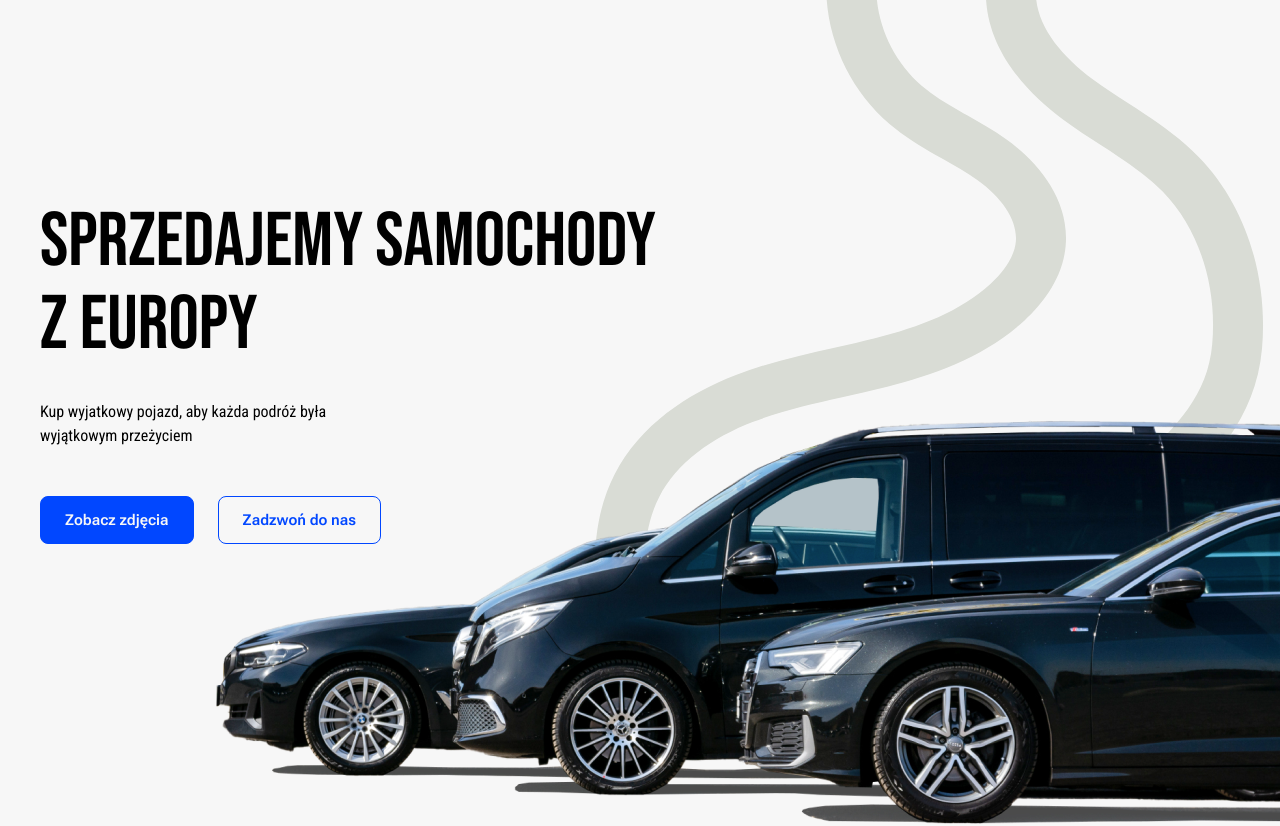
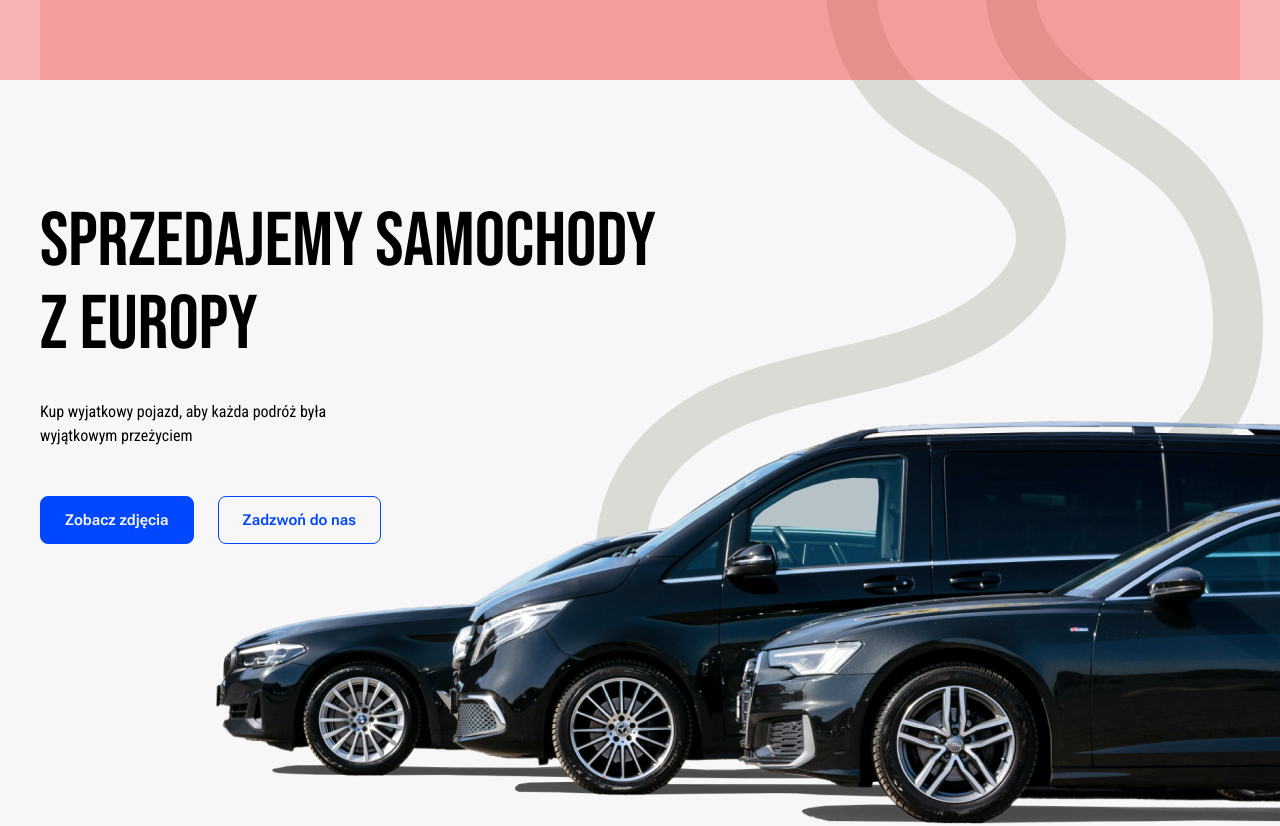
Before and after one commit to SD91PL/CarsSpot, a React (Vite) app: page / in a window 1280 px wide. Shown: the top 826 px of the page. Built offline with nearby package versions, Linux system fonts and the light colour scheme.

Commit message:
started development of Navbar (Hero section completed)

```diff
--- a/src/App.jsx
+++ b/src/App.jsx
@@ -8,6 +8,7 @@ import Seo from "./components/Seo.jsx"
 function App() {
   return (
     <div className="roboto-condensed">
+      <Nav/>
       <Hero/>
       <Gallery />
       <Seo/>
--- a/src/components/Nav.jsx
+++ b/src/components/Nav.jsx
@@ -1,7 +1,9 @@
 export default function Nav() {
 	return (
-		<div className='container'>
-
-		</div>
+		<nav className='fixed top-0 right-0  min-h-20 w-full z-50 bg-red-400 opacity-50'>
+			<div className='container min-h-20 bg-red-500'>
+				<div className='flex'></div>
+			</div>
+		</nav>
 	)
 }
```
